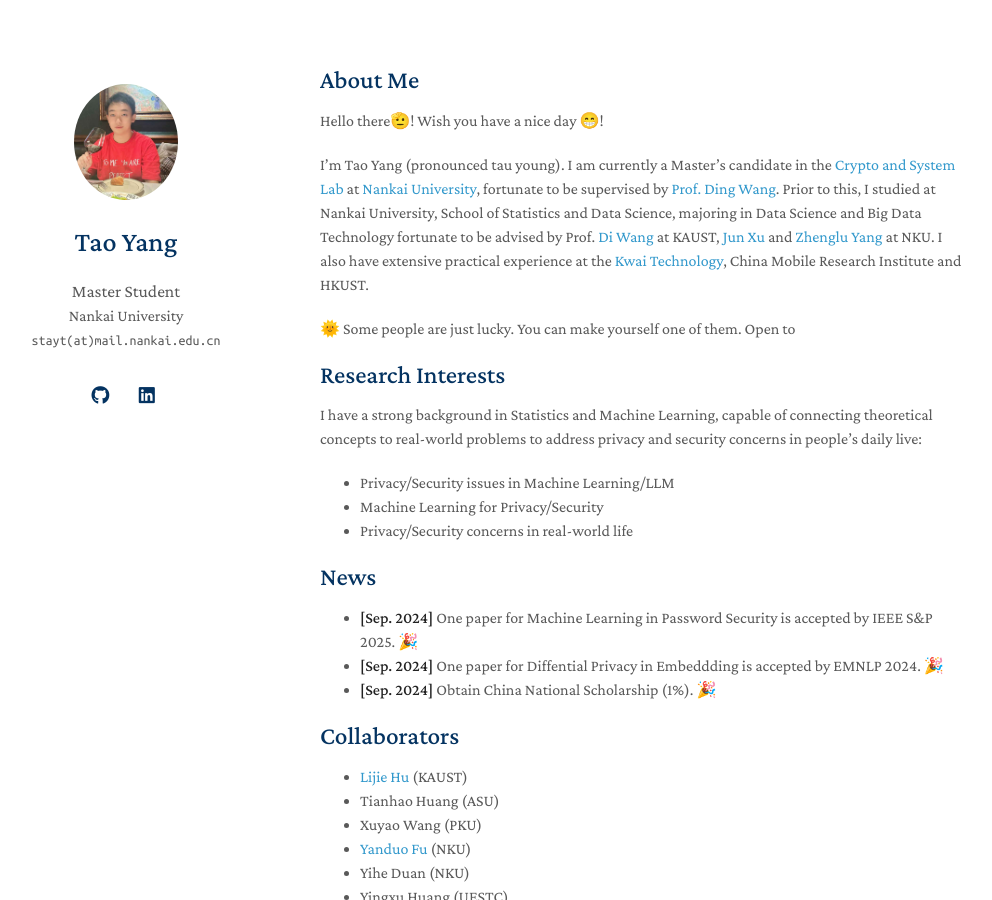
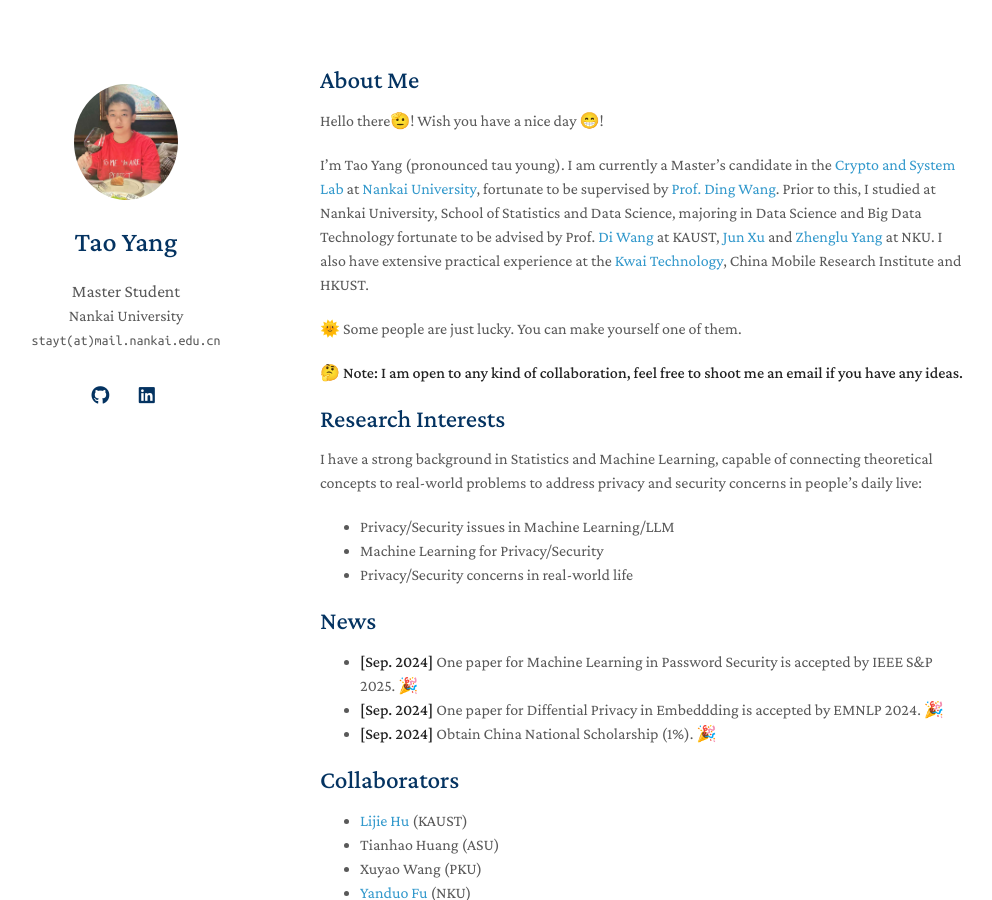
Before and after one commit to stayt1/stayt1.github.io, a Jekyll site: the page built from index.md, in a window 1280 px wide and 900 px high. Shown: the whole window, without its empty margins (150-1142 px from the left). Built offline with Jekyll 4.4.1, drawn with Linux system fonts in a browser that asks for light colours; a style sheet for code colours, icons or effects is not loaded; our own code applies the rules of GitHub Pages for plain Markdown files.

Commit message:
Update index.md

```diff
--- a/index.md
+++ b/index.md
@@ -8,7 +8,9 @@ Hello there🫡! Wish you have a nice day 😁!
 
 I'm Tao Yang (pronounced tau young). I am currently a Master's candidate in the [Crypto and System Lab](https://github.com/CSSLabNKU) at [Nankai University](https://www.nankai.edu.cn/), fortunate to be supervised by [Prof. Ding Wang](http://wangdingg.weebly.com/). Prior to this, I studied at Nankai University, School of Statistics and Data Science, majoring in Data Science and Big Data Technology fortunate to be advised by Prof. [Di Wang](https://shao3wangdi.github.io/) at KAUST, [Jun Xu](https://csjunxu.github.io/) and [Zhenglu Yang](https://bigdata.nankai.edu.cn/yangzl/list.htm) at NKU. I also have extensive practical experience at the [Kwai Technology](https://www.kwai.com/), China Mobile Research Institute and HKUST.
 
-🌞 Some people are just lucky. You can make yourself one of them. Open to
+🌞 Some people are just lucky. You can make yourself one of them.
+
+🤔 **Note: I am open to any kind of collaboration, feel free to shoot me an email if you have any ideas.**
 
 ## Research Interests
 
```
